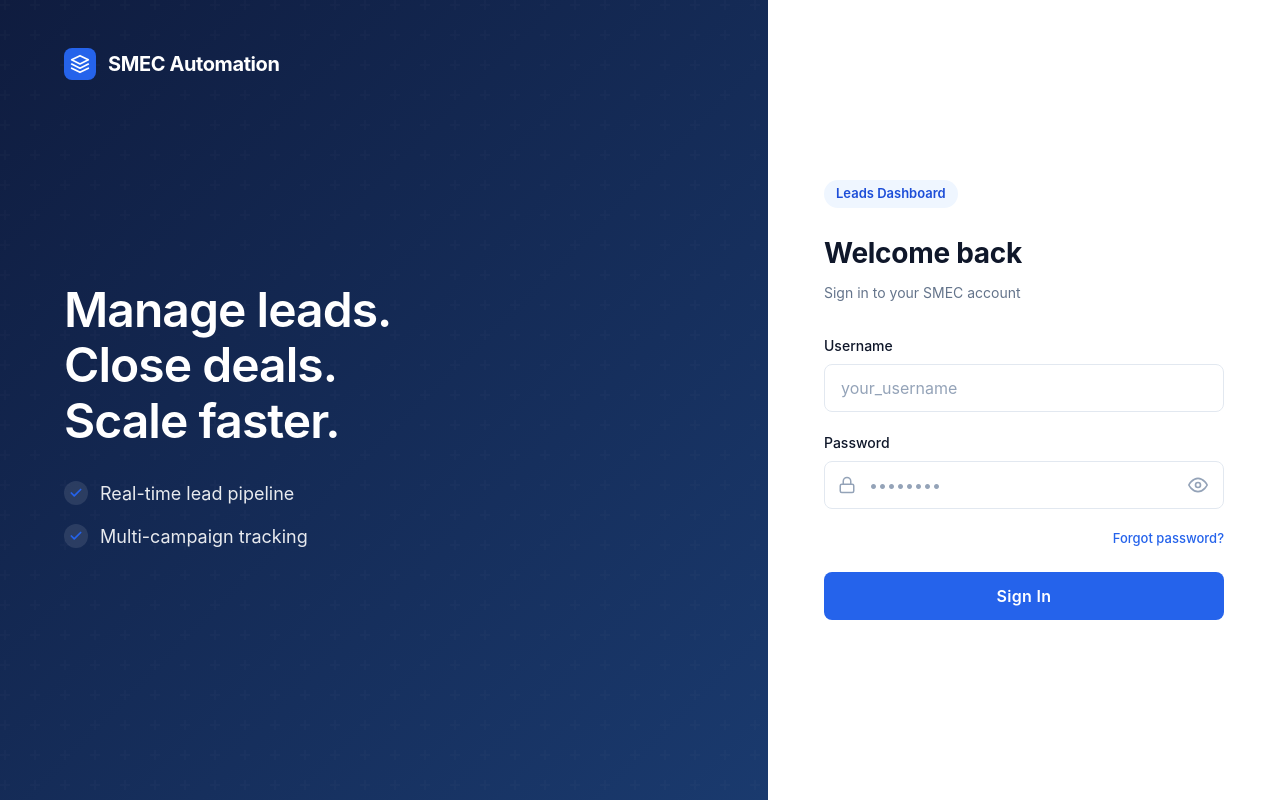
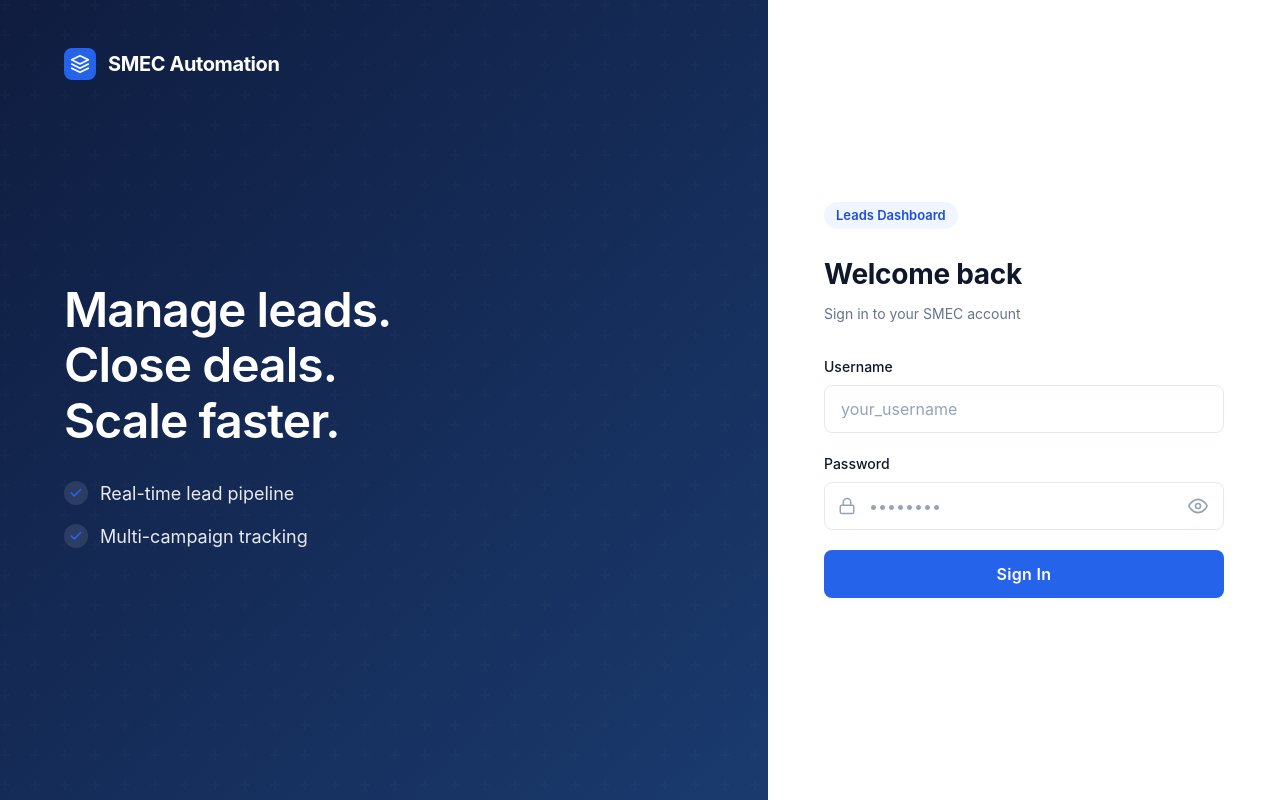
Before and after one commit to ansoncodes/automation-backend, a Django app: page / in a window 1280 px wide. Run offline with Django 5.2, Linux system fonts and the light colour scheme; some libraries are stand-ins or nearby versions.

Commit message:
update login page

```diff
--- a/templates/dashboard.html
+++ b/templates/dashboard.html
@@ -381,8 +381,6 @@
 
           <!-- Important: keep this error div structured properly so handleLogin logic doesn't break -->
           <div id="login-error" class="hidden mb-4 px-3 py-2.5 bg-red-50 border border-red-200 rounded-lg text-sm text-red-700"></div>
-
-          <a href="#" class="login-forgot">Forgot password?</a>
 
           <button type="submit" id="login-btn" class="login-btn-submit" aria-label="Sign In">
             <span class="login-btn-text">Sign In</span>
```
Also changed, not shown: 1 other file.
